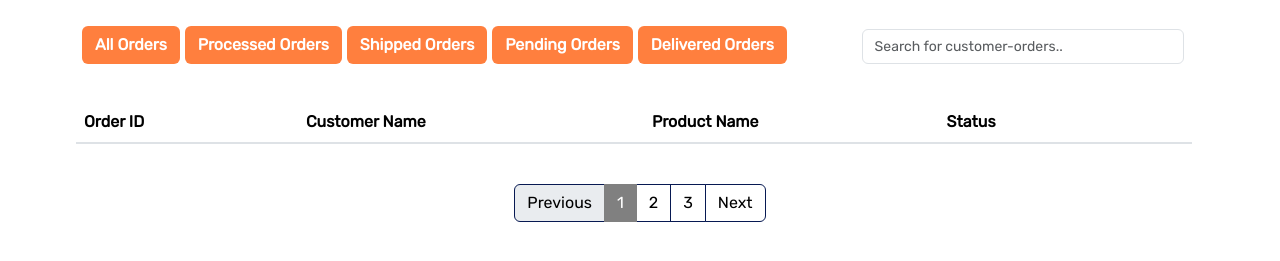
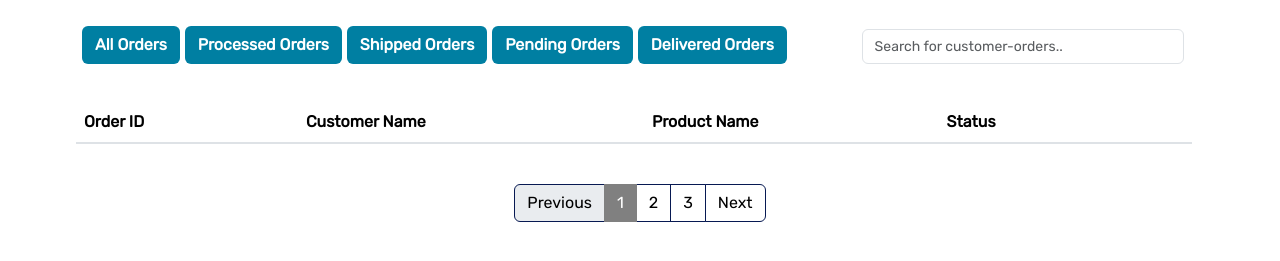
Before and after one commit to JkjupiterKing/supply-chain-visibility-application, a plain HTML site: page app/customer-orders/customer-orders.html in a window 1280 px wide. Shown: the part 217-478 px from the top of the page. Drawn offline with Linux system fonts and the light colour scheme; no server answers.

Commit message:
modified the color of filter buttons.

```diff
--- a/app/customer-orders/customer-orders.css
+++ b/app/customer-orders/customer-orders.css
@@ -259,7 +259,7 @@ p {
   gap: 0.3em;
 }
 .btn.filter-button {
-  background-color: #FF7F3E;
+  background-color: #007fa2;
   color: #fff;
   font-weight: bold;
 }
```
